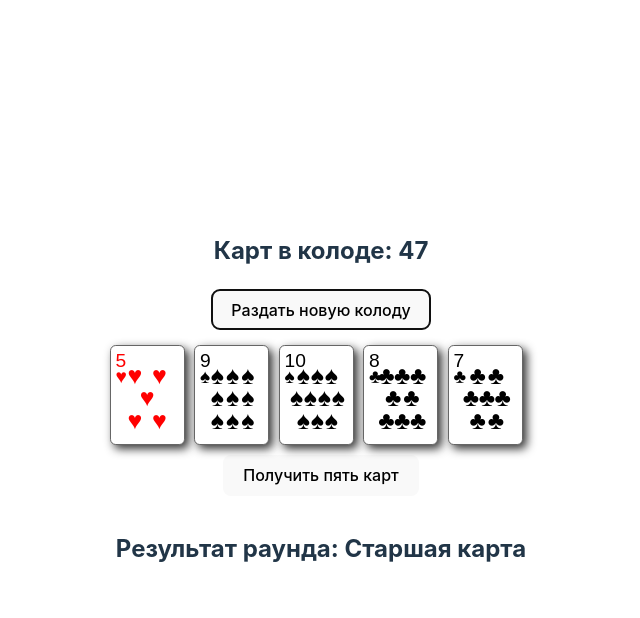
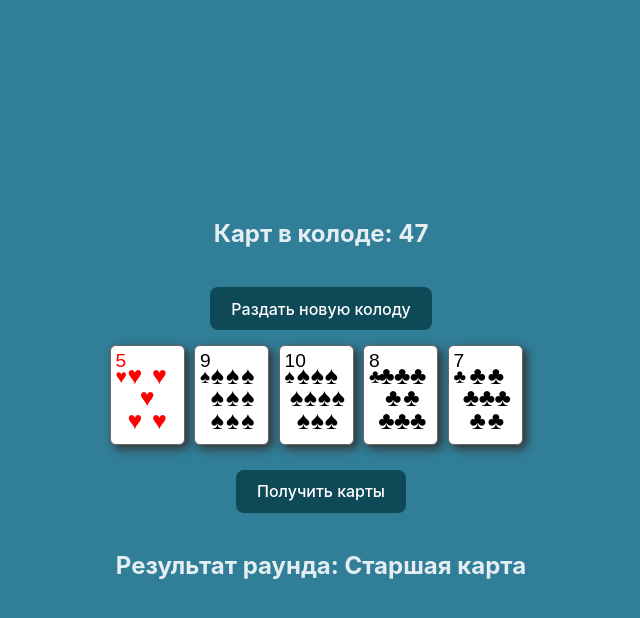
Before and after one commit to Benvire22/Home-work-52-laboratory-poker, a React (Vite) app: page / in a window 1280 px wide. Both pictures are taken after a click on the button "Раздать новую колоду". Shown: the top 618 px of the page, without its empty margins (319-959 px from the left). Built offline with nearby package versions, Linux system fonts and the light colour scheme.

Commit message:
Update project. Edit style. Fix PokerHand.ts. Add .editorconfig file in project, edit .eslintrc.cjs file.

```diff
--- a/index.html
+++ b/index.html
@@ -4,7 +4,7 @@
     <meta charset="UTF-8" />
     <link rel="icon" type="image/svg+xml" href="/vite.svg" />
     <meta name="viewport" content="width=device-width, initial-scale=1.0" />
-    <title>Home work - 52</title>
+    <title>Home work - 52 Poker</title>
   </head>
   <body>
     <div id="root"></div>
--- a/src/App.tsx
+++ b/src/App.tsx
@@ -1,10 +1,10 @@
 import './App.css';
-import CardDeck from "./lib/cardDeck.ts";
-import ICard from "./lib/card.ts";
-import { useState } from "react";
-import Card from "./components/Card/Card.tsx";
-import cardDeck from "./lib/cardDeck.ts";
-import PokerHand from "./lib/pokerHand.ts";
+import CardDeck from './lib/cardDeck.ts';
+import ICard from './lib/card.ts';
+import {useState} from 'react';
+import Card from './components/Card/Card.tsx';
+import cardDeck from './lib/cardDeck.ts';
+import PokerHand from './lib/pokerHand.ts';
 
 
 const App = () => {
@@ -14,21 +14,13 @@ const App = () => {
 
   const dealCards = () => {
     const newDeck = new cardDeck();
-        const newHand = newDeck.getCards(5);
-
-        const outcome = new PokerHand(newHand);
-
-        setHand(newHand);
-        setDeck(newDeck);
-
-        setCombination(outcome.getOutcome());
+    getNewCards(newDeck);
   };
 
-    const getFiveCard = () => {
-        if (deck && deck.cards.length > 0) {
+  const getNewCards = (deck: CardDeck) => {
+    if (deck) {
       const copyDeck = deck;
       const newHand = copyDeck.getCards(5);
-
       const outcome = new PokerHand(newHand);
 
       setHand(newHand);
@@ -39,32 +31,30 @@ const App = () => {
 
   return (
     <div className="app">
-        {
-            deck ? <h2>Карт в колоде: {deck.cards.length}</h2> : ''
-        }
+      <h2>Карт в колоде: {deck ? deck.cards.length : '52'}</h2>
       <button onClick={dealCards}>Раздать новую колоду</button>
-            {deck?.cards.length !== 0
-                ?
+
+      {hand.length !== 0 ? (
         <div className="playingCards faceImages">
 
           {hand.map((card) => {
             if (card) {
-                            return (
-                                <Card rank={card.rank} suit={card.suit} key={card.rank + card.suit}/>
-                            );
+              return <Card rank={card.rank} suit={card.suit} key={card.rank + card.suit}/>;
             }
           })}
 
-                    {hand.length > 0 ?
+          {deck?.cards.length !== 0 ? (
             <div>
-                            <button onClick={getFiveCard}>Получить пять карт</button>
-                        </div> : ''
+              <button onClick={() => deck ? getNewCards(deck) : null}>Получить карты</button>
+            </div>
+          ) : <h4>Карт не осталось</h4>
           }
+
           <h2>Результат раунда: {combination}</h2>
         </div>
-                :
-                <p>Пусто</p>
+      ) : <p>Пусто...</p>
       }
+
     </div>
   );
 };
--- a/src/components/Card/Card.tsx
+++ b/src/components/Card/Card.tsx
@@ -1,11 +1,11 @@
-import React from "react";
+import React from 'react';
 
 interface Props {
   rank: string;
   suit: string;
 }
 
-const Card:React.FC<Props> = ({rank, suit}) => {
+const Card: React.FC<Props> = ({rank, suit}) => {
   const getSuitSymbol = (suit: string): string => {
     switch (suit) {
       case 'diams':
--- a/src/index.css
+++ b/src/index.css
@@ -5,7 +5,7 @@
 
   color-scheme: light dark;
   color: rgba(255, 255, 255, 0.87);
-  background-color: #242424;
+  background-color: #317e98;
 
   font-synthesis: none;
   text-rendering: optimizeLegibility;
@@ -36,34 +36,20 @@ h1 {
 }
 
 button {
+  color: #fff;
   border-radius: 8px;
-  border: 1px solid transparent;
+  border: 2px solid transparent;
   padding: 0.6em 1.2em;
   font-size: 1em;
   font-weight: 500;
   font-family: inherit;
-  background-color: #1a1a1a;
+  background-color: rgba(9, 66, 78, 0.87);
   cursor: pointer;
   transition: border-color 0.25s;
-  margin-bottom: 15px;
+  margin: 15px 0;
 }
 button:hover {
   border-color: #646cff;
+  background-color: rgba(12, 88, 103, 0.87);
+  transition: 0.2s;
 }
-button:focus,
-button:focus-visible {
-  outline: 4px auto -webkit-focus-ring-color;
-}
-
-@media (prefers-color-scheme: light) {
-  :root {
-    color: #213547;
-    background-color: #ffffff;
-  }
-  a:hover {
-    color: #747bff;
-  }
-  button {
-    background-color: #f9f9f9;
-  }
-}
--- a/src/lib/cardDeck.ts
+++ b/src/lib/cardDeck.ts
@@ -1,13 +1,13 @@
-import Card from "./card.ts";
+import Card from './card.ts';
 
 const rank = ['2', '3', '4', '5', '6', '7', '8', '9', '10', 'j', 'q', 'k', 'a'];
 const suit = ['diams', 'hearts', 'clubs', 'spades'];
 
 export default class CardDeck {
-    cards:Card[] = []
+  cards: Card[] = [];
 
   constructor() {
-        this.cards = []
+    this.cards = [];
 
     for (let i = 0; i < suit.length; i++) {
       for (let j = 0; j < rank.length; j++) {
--- a/src/lib/pokerHand.ts
+++ b/src/lib/pokerHand.ts
@@ -1,4 +1,4 @@
-import Card from "./card.ts";
+import Card from './card.ts';
 
 export default class PokerHand {
   cards: Card[] = [];
@@ -9,10 +9,11 @@ export default class PokerHand {
 
   getOutcome(): string {
     let outcome: string = 'Старшая карта';
-        let flashCombination = 0;
-        let onePairCombination = 0;
-        let twoPairCombination = 0;
-        let threeOfAKindCombination = 0;
+
+    let flashCombination: number = 0;
+    let onePairCombination: number = 0;
+    let twoPairCombination: number = 0;
+    let threeOfKindCombination: number = 0;
 
     const ranks: string[] = [];
     const suits: string[] = [];
@@ -25,32 +26,8 @@ export default class PokerHand {
     });
 
     for (let i = 0; i < ranks.length; i++) {
-            const currentRank = ranks[i];
+      const currentRank: string = ranks[i];
 
-            for (let j = 0; j < ranks.length; j++) {
-                if (ranks[j] === currentRank) {
-                    onePairCombination++;
-                    threeOfAKindCombination++;
-
-                    if (threeOfAKindCombination >= 11) {
-                        outcome = 'Тройка';
-                        break;
-                    }
-
-                    if (onePairCombination >= 7) {
-                        outcome = 'Одна пара';
-                        twoPairCombination++;
-                    }
-
-                    if (twoPairCombination === 2) {
-                        outcome = 'Две пары';
-                        break;
-                    }
-                }
-            }
-        }
-
-        for (let i = 0; i < suits.length; i++) {
       if (suits[i] === suits[4]) {
         flashCombination++;
 
@@ -59,6 +36,42 @@ export default class PokerHand {
           break;
         }
       }
+
+      for (let j = 0; j < ranks.length; j++) {
+        if (ranks[j] === currentRank) {
+          onePairCombination++;
+          threeOfKindCombination++;
+
+          // console.log('1:', onePairCombination);
+          // console.log('2:', twoPairCombination);
+          // console.log('3:', threeOfKindCombination);
+
+          if (onePairCombination >= 7) {
+            outcome = 'Одна пара';
+
+            if (twoPairCombination < 2) {
+              twoPairCombination++;
+            }
+
+            threeOfKindCombination++;
+          }
+
+          if (twoPairCombination === 2 && onePairCombination === 9) {
+            outcome = 'Две пары';
+            break;
+          }
+
+          if (threeOfKindCombination >= 11) {
+            outcome = 'Тройка';
+            break;
+          }
+
+        }
+      }
+    }
+
+    if (ranks.length === 2 && ranks[0] === ranks[1]) {
+      outcome = 'Одна пара';
     }
 
     return outcome;
```
Also changed, not shown: .eslintrc.cjs, src/lib/card.ts (indentation only), 1 other file (tests, documents, lock files or other folders). Lines whose indentation alone changed are shown as unchanged.
